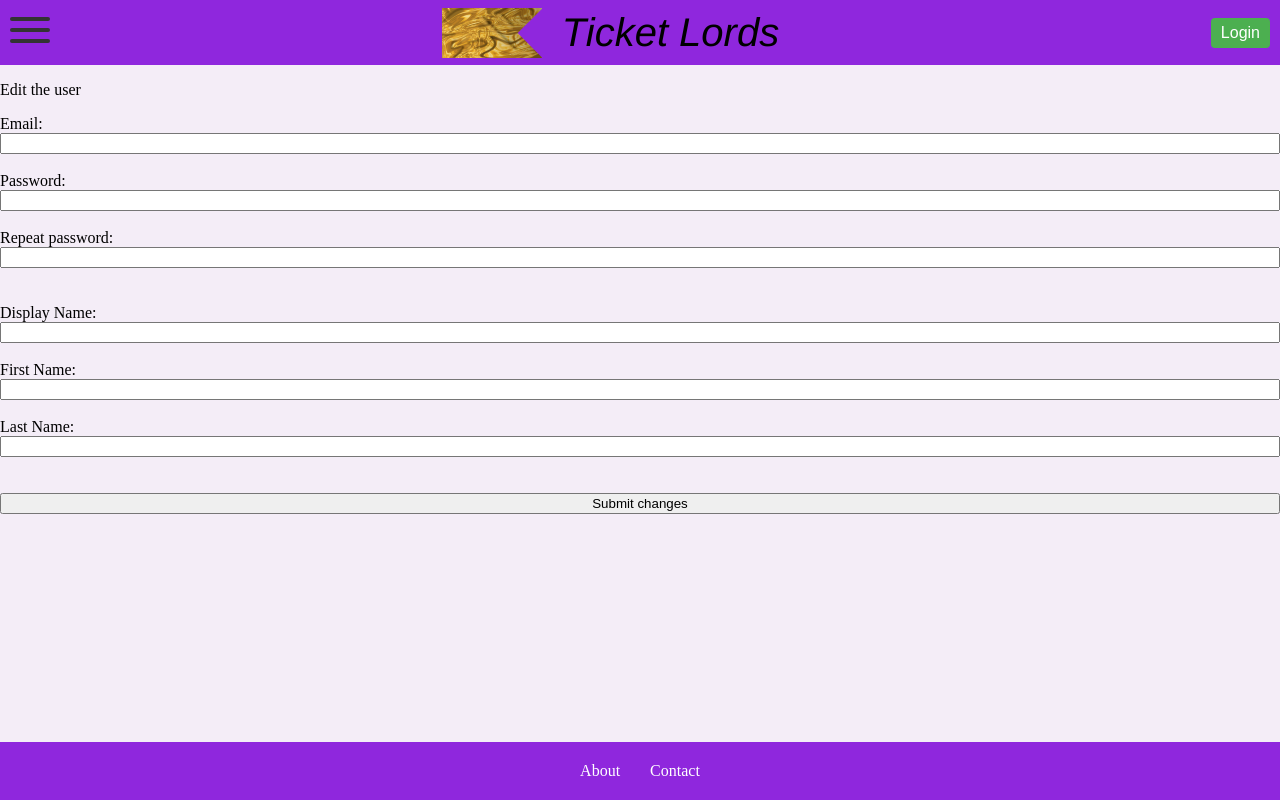
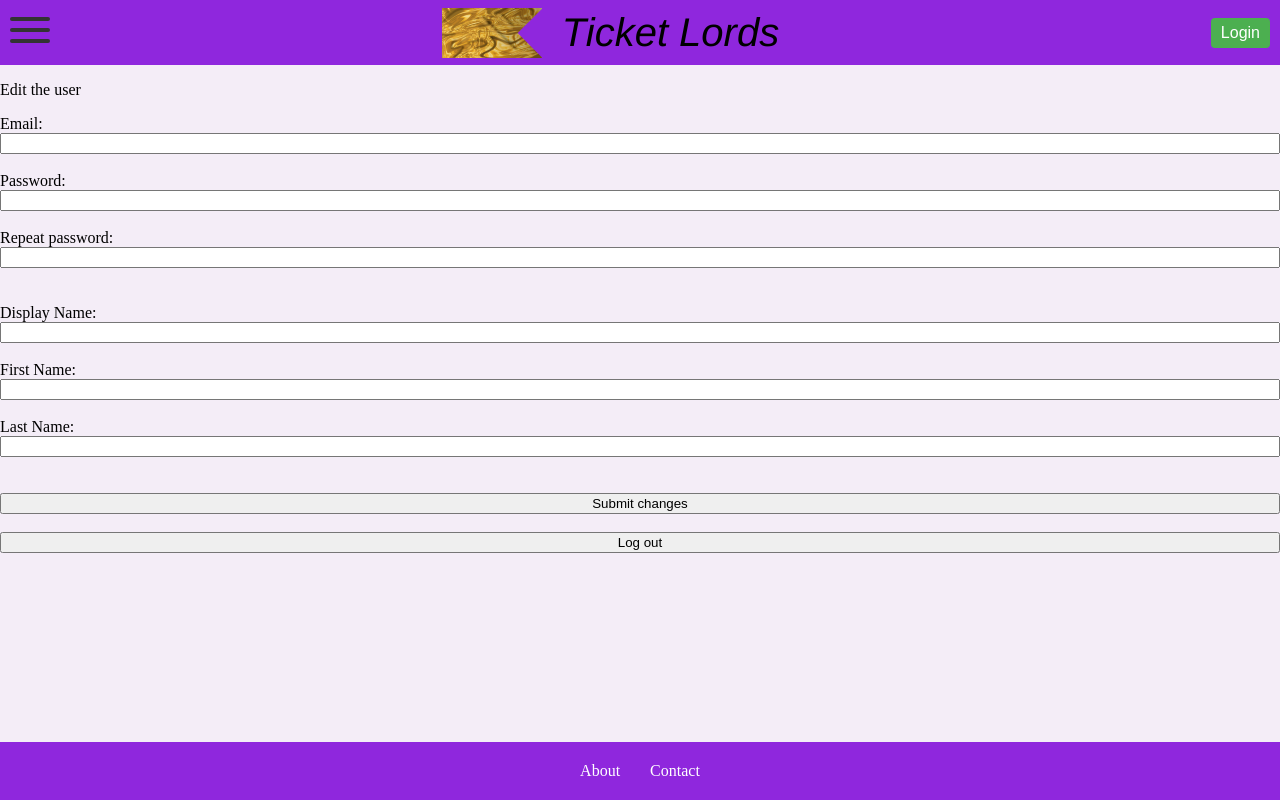
Before and after one commit to IDATA2301/idata2301-ticketlords-group4, a React (Vite) app: page /user-page in a window 1280 px wide. Built offline with nearby package versions, Linux system fonts and the light colour scheme; no server answers; sample sign-in values are in the browser's storage.

Commit message:
add logout option

```diff
--- a/src/pages/UserPage.tsx
+++ b/src/pages/UserPage.tsx
@@ -1,7 +1,7 @@
 import { useEffect, useState } from "react";
 import "../css/UserPage.css"
 import { API_BASE_URL } from "../config";
-import { getEmailFromToken, isAuthenticated } from "../util/authUtils";
+import { clearAuthToken, getEmailFromToken, isAuthenticated } from "../util/authUtils";
 import { useNavigate } from "react-router-dom";
 
 export default function UserPage() {
@@ -32,6 +32,8 @@ export default function UserPage() {
       })
       .catch((error) => console.error("Error fetching user:", error));
   }, []);
+
+  const logOut = () => clearAuthToken() && navigate("/login");
 
   const handleChange = (e: React.ChangeEvent<HTMLInputElement>) => {
     const { id, value } = e.currentTarget;
@@ -95,6 +97,9 @@ export default function UserPage() {
 
       <button id="submitChanges">Submit changes</button>
 
+      <br />
+      <button id="logout" onClick={logOut}>Log out</button>
+
     </>
   );
 }
```
